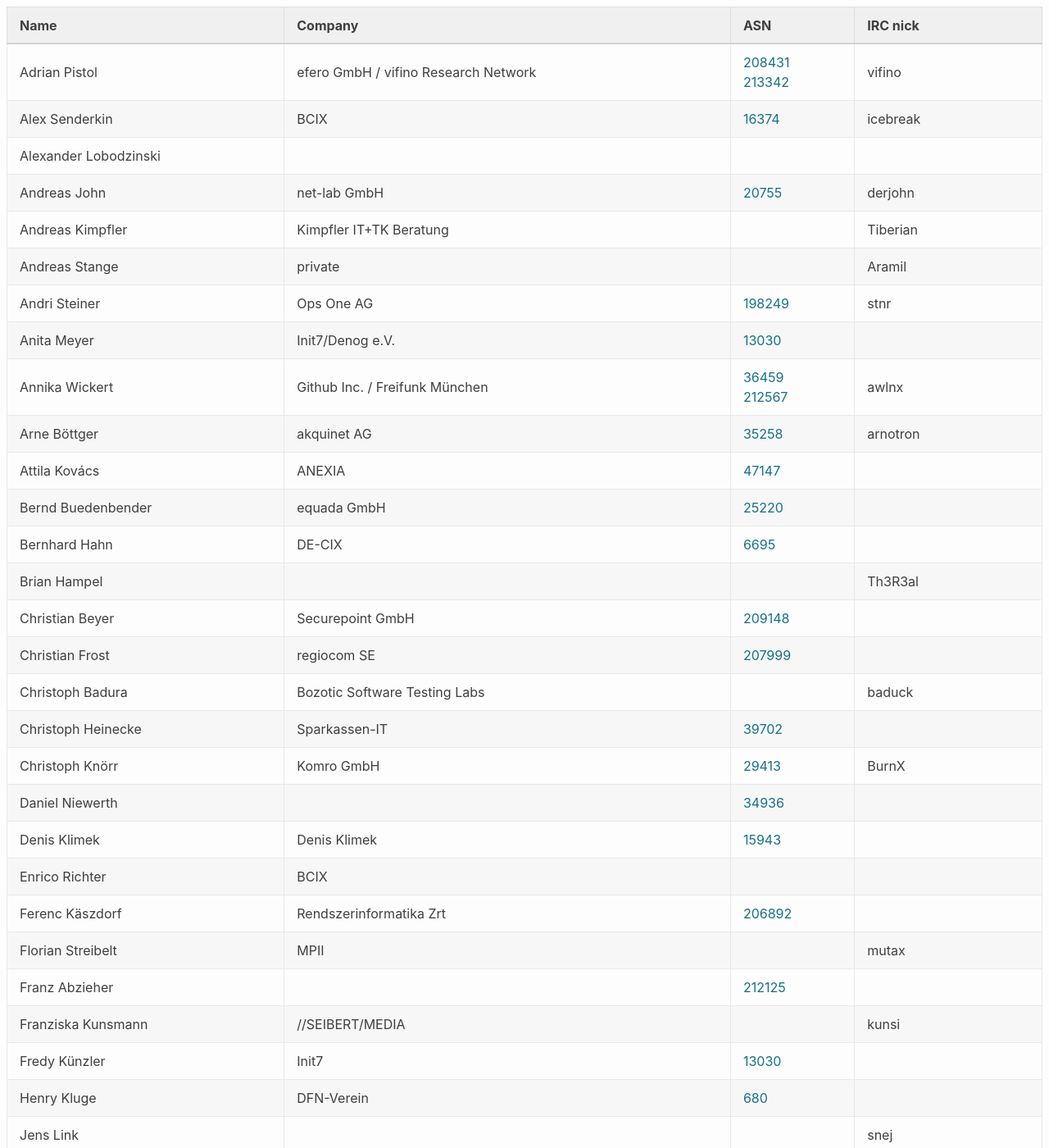
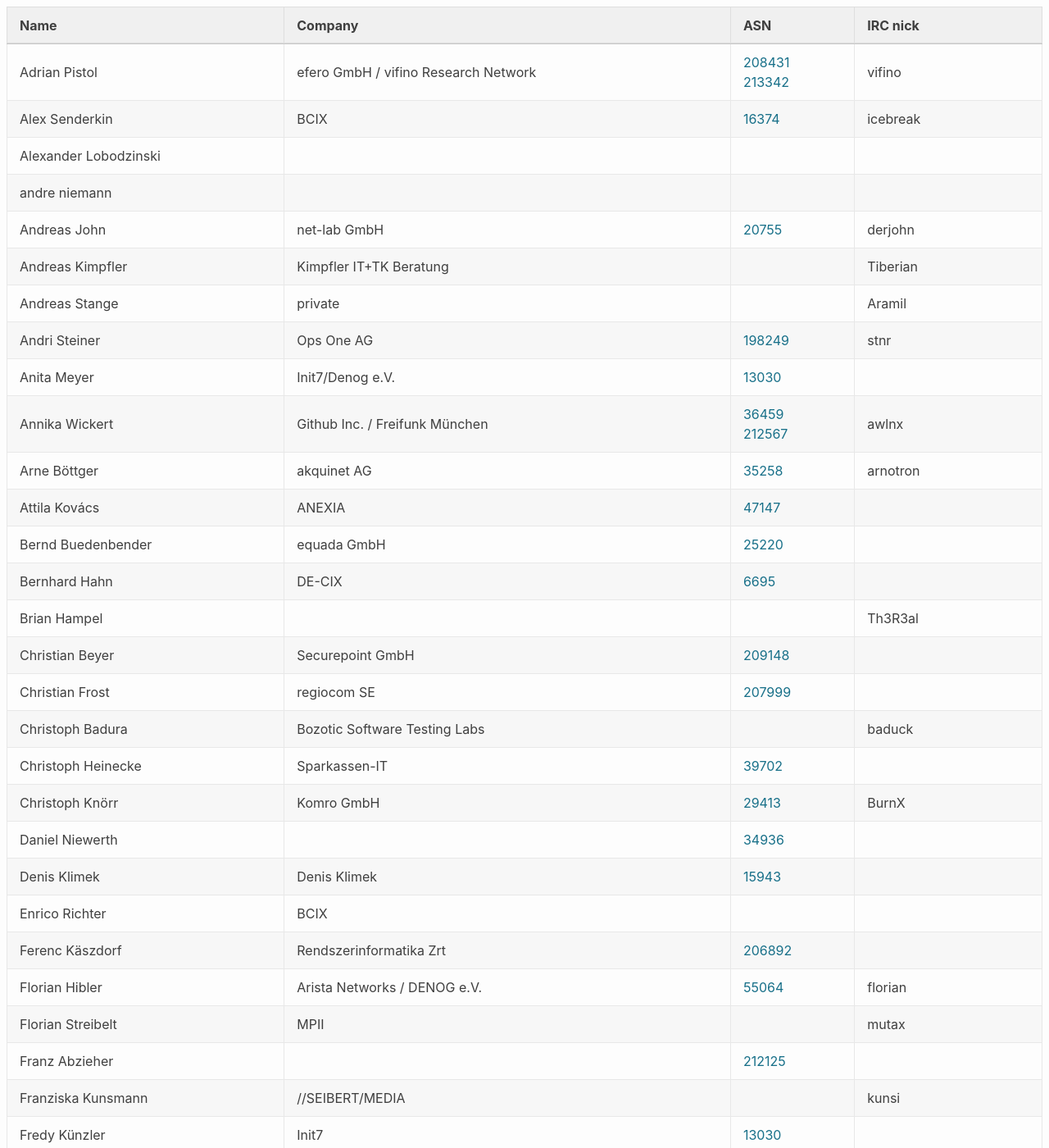
Before and after one commit to denog/pretix-attendeelist, a Jekyll site: the page built from meetup_2021_02/index.markdown, in a window 1280 px wide and 1400 px high. Shown: the whole window at 82% size. Built offline with Jekyll 4.4.1, drawn with Linux system fonts in a browser that asks for light colours.

Commit message:
Latest data: Wed Apr 14 12:14:26 UTC 2021

```diff
--- a/_data/attendees_meetup_2021-02.json
+++ b/_data/attendees_meetup_2021-02.json
@@ -33,6 +33,12 @@
     "name": "Andreas Stange",
     "company": "private",
     "irc": "Aramil",
+    "asn": null
+  },
+  {
+    "name": "andre niemann",
+    "company": null,
+    "irc": null,
     "asn": null
   },
   {
@@ -136,6 +142,12 @@
     "company": "Rendszerinformatika Zrt",
     "irc": null,
     "asn": "206892"
+  },
+  {
+    "name": "Florian Hibler",
+    "company": "Arista Networks / DENOG e.V.",
+    "irc": "florian",
+    "asn": "55064"
   },
   {
     "name": "Florian Streibelt",
```
